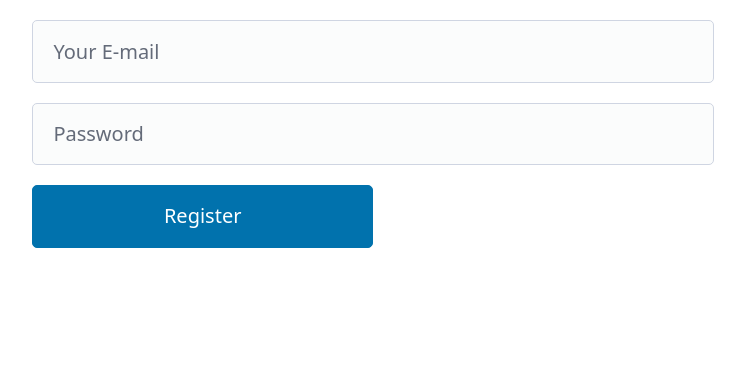
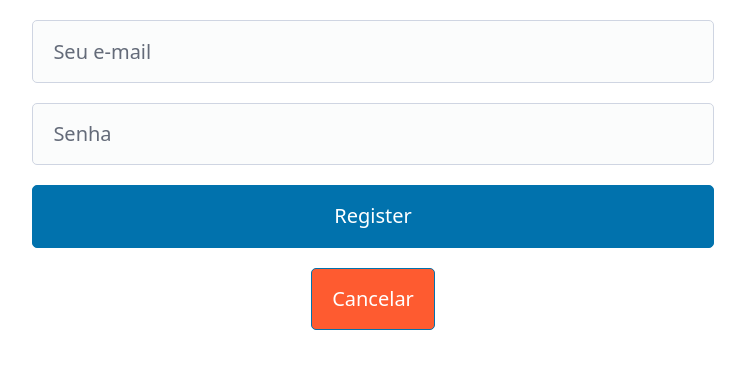
Before and after one commit to Antonioneto027/PensamentosApp, a PHP site: template View/Templates/register.html.twig in a window 1280 px wide. Shown: the part 72-441 px from the top of the page, without its empty margins (267-1012 px from the left). Run offline with PHP 8.4, Linux system fonts and the light colour scheme; the template is opened without the code that fills it, so the values that code supplies are empty; some libraries are stand-ins or nearby versions.

Commit message:
correções

```diff
--- a/View/Templates/input.html.twig
+++ b/View/Templates/input.html.twig
@@ -59,11 +59,11 @@
                 <div class="button-wdt">
                     <input type="submit" value="Salvar">
                 </div>
+
+            </form>
                 <a href="/thoughts/list">
                     <button style="background-color: #fe5b30 !important">Cancelar</button>
                 </a>
-            </form>
-
 
         </section>
     </main>
--- a/View/Templates/register.html.twig
+++ b/View/Templates/register.html.twig
@@ -22,13 +22,20 @@
         </nav>
         <main class="centralize container">
             <form method="POST" action="/thoughts/register" class="centralize"> <!-- IMPORTANTE -->
-                <input type="email" name="email" placeholder="Your E-mail" aria-label="Email" autocomplete="email" required>
-                <input type="password" name="password_hash" placeholder="Password" aria-label="Password" required>
+                <input type="email" name="email" placeholder="Seu e-mail" aria-label="Email" autocomplete="email" required>
+                <input type="password" name="password_hash" placeholder="Senha" aria-label="Password" required>
 
-                <div class="button-wdt">
+                <div class="button-wdt container centralize">
                     <input type="submit" value="Register">
                 </div>
+
+
            </form>
+            <div class="button-wdt container centralize">
+             <a href="/thoughts">
+                <button style="background-color: #fe5b30 !important">Cancelar</button>
+             </a>
+             </div>
         </main>
     </body>
 </html>
```
Also changed, not shown: notes.md (+3 -1 lines).
